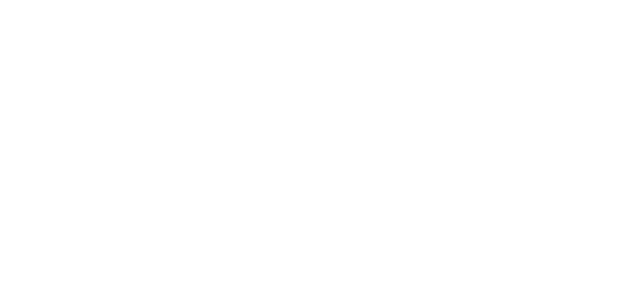
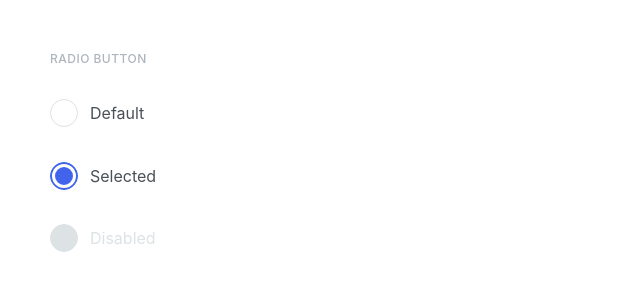
Before and after one commit to js-tasks-ru/htmlcss-20220919_konstantin-biriukov, a website: page 07-lection5/02-radio/index.html in a window 1280 px wide. Shown: the whole page, without its empty margins (0-640 px from the left). Drawn offline with Linux system fonts and the light colour scheme.

Commit message:
radio-btn solution

```diff
--- a/07-lection5/02-radio/index.html
+++ b/07-lection5/02-radio/index.html
@@ -1,11 +1,48 @@
 <!DOCTYPE html>
 <!-- Страница радио -->
 <html lang="ru">
-    <head>
-        <link rel="stylesheet" href="../../assets/css/main.css">
-        <link rel="stylesheet" href="./radio.css">
-    </head>
-    <body>
+<head>
+    <meta charset="utf-8">
+    <meta name="viewport" content="width=device-width, initial-scale=1">
+    <link rel="stylesheet" href="../../assets/css/normalize.css">
+    <link rel="stylesheet" href="../../assets/css/main.css">
+    <link rel="stylesheet" href="./radio.css">
+    <title>Radio Buttons</title>
+</head>
+<body style="padding: 50px;">
+<form class="radio__form">
+    <h5 class="radio__form-title">Radio Button</h5>
+    <div class="radio__items">
 
-    </body>
+        <label class="radio__item radio__item_default">
+            <input type="radio" class="radio__input">
+            <div class="radio__state">
+                <div class="radio__control">
+                    <div class="radio__icon-inner"></div>
+                </div>
+                <p class="radio__title">Default</p>
+            </div>
+        </label>
+
+        <label class="radio__item radio__item_selected">
+            <input type="radio" class="radio__input" checked>
+            <div class="radio__state">
+                <div class="radio__control">
+                    <div class="radio__icon-inner"></div>
+                </div>
+                <p class="radio__title">Selected</p>
+            </div>
+        </label>
+
+        <label class="radio__item radio__item_disabled">
+            <input type="radio" class="radio__input" disabled>
+            <div class="radio__state">
+                <div class="radio__control"></div>
+                <p class="radio__title">Disabled</p>
+            </div>
+        </label>
+
+    </div>
+</form>
+</body>
 </html>
--- a/07-lection5/02-radio/radio.css
+++ b/07-lection5/02-radio/radio.css
@@ -0,0 +1,86 @@
+/* radio form */
+.radio__form-title {
+    margin-bottom: 13px;
+    letter-spacing: 0.04em;
+    text-transform: uppercase;
+    color: var(--grey-3);
+    font: normal 500 12px/18px Inter, sans-serif;
+}
+
+.radio__items {
+    display: flex;
+    flex-direction: column;
+    gap: 16px;
+}
+
+/* radio element*/
+.radio__item {
+    max-width: 150px;
+}
+
+.radio__input {
+    appearance: none;
+}
+
+.radio__state {
+    display: flex;
+    align-items: center;
+    gap: 12px;
+    cursor: pointer;
+}
+
+.radio__control {
+    box-sizing: border-box;
+    display: flex;
+    justify-content: center;
+    align-items: center;
+    width: 28px;
+    height: 28px;
+
+    background: var(--white);
+    border: 1px solid var(--grey-2);
+    border-radius: 50%;
+}
+
+.radio__icon-inner {
+    display: none;
+    width: 18px;
+    height: 18px;
+    border-radius: 50%;
+    background: var(--blue);
+    border: 3px solid var(--white)
+}
+
+.radio__title {
+    color: var(--grey-4);
+    font: normal 400 16px/24px Inter, sans-serif;
+}
+
+/* checked */
+.radio__input:checked ~ .radio__state .radio__control {
+    background: var(--blue);
+    border-color: var(--blue);
+}
+
+.radio__input:checked ~ .radio__state .radio__icon-inner {
+    display: block;
+}
+
+/* disabled */
+.radio__input:disabled ~ .radio__state {
+    cursor: not-allowed;
+}
+
+.radio__input:disabled ~ .radio__state .radio__control {
+    background: var(--grey-2);
+}
+
+.radio__input:disabled ~ .radio__state .radio__title {
+    color: var(--grey-2);
+    font: normal 400 16px/24px Inter, sans-serif;
+}
+
+/* focus */
+.radio__input:focus ~ .radio__state .radio__title {
+    border-bottom: 1px solid var(--black);
+}
```
